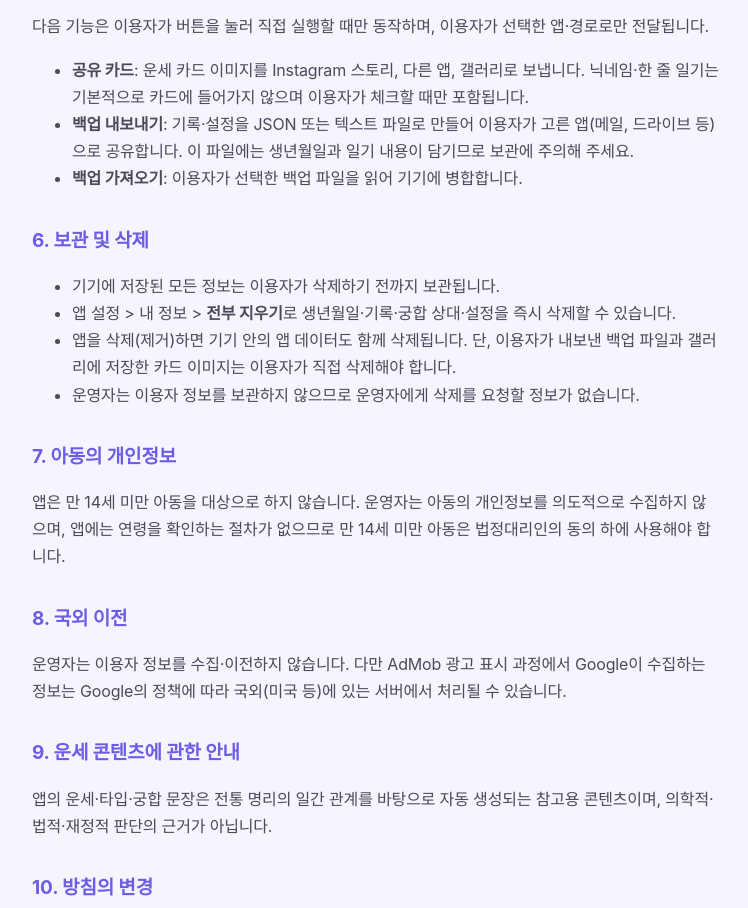
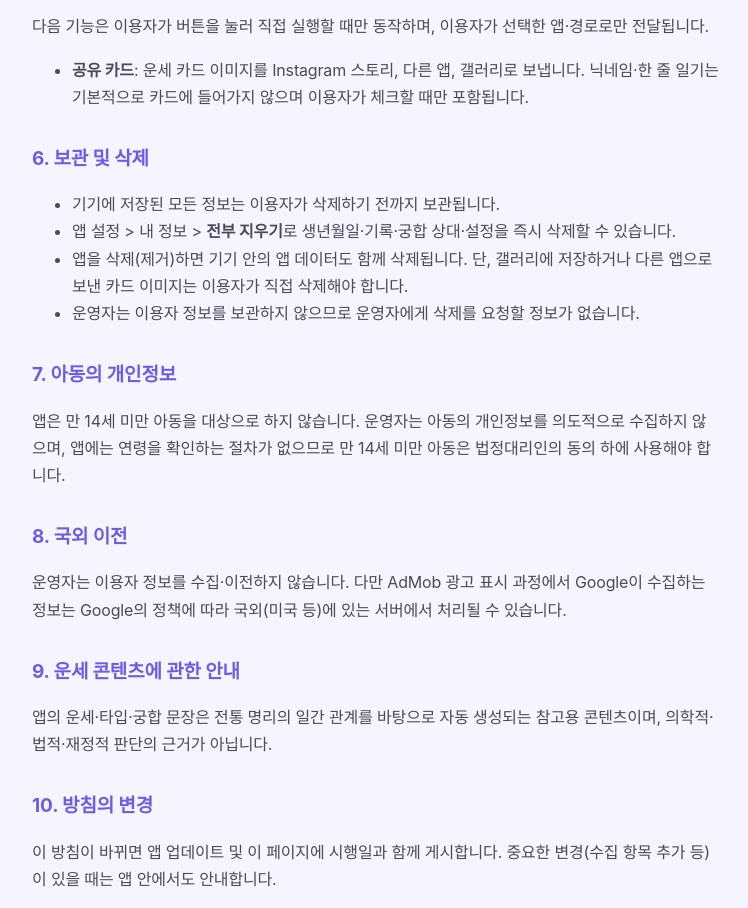
Before and after one commit to valuein02/jjikgi-privacy, a plain HTML site: page index.html in a window 1280 px wide. Shown: the part 2051-2959 px from the top of the page, without its empty margins (264-1012 px from the left). Drawn offline with Linux system fonts and the light colour scheme.

Commit message:
5·6절 백업 항목 삭제 (앱에서 백업 기능 제거)

```diff
--- a/index.html
+++ b/index.html
@@ -85,15 +85,13 @@
   <p>다음 기능은 이용자가 버튼을 눌러 직접 실행할 때만 동작하며, 이용자가 선택한 앱·경로로만 전달됩니다.</p>
   <ul>
     <li><strong>공유 카드</strong>: 운세 카드 이미지를 Instagram 스토리, 다른 앱, 갤러리로 보냅니다. 닉네임·한 줄 일기는 기본적으로 카드에 들어가지 않으며 이용자가 체크할 때만 포함됩니다.</li>
-    <li><strong>백업 내보내기</strong>: 기록·설정을 JSON 또는 텍스트 파일로 만들어 이용자가 고른 앱(메일, 드라이브 등)으로 공유합니다. 이 파일에는 생년월일과 일기 내용이 담기므로 보관에 주의해 주세요.</li>
-    <li><strong>백업 가져오기</strong>: 이용자가 선택한 백업 파일을 읽어 기기에 병합합니다.</li>
   </ul>
 
   <h2>6. 보관 및 삭제</h2>
   <ul>
     <li>기기에 저장된 모든 정보는 이용자가 삭제하기 전까지 보관됩니다.</li>
     <li>앱 설정 &gt; 내 정보 &gt; <strong>전부 지우기</strong>로 생년월일·기록·궁합 상대·설정을 즉시 삭제할 수 있습니다.</li>
-    <li>앱을 삭제(제거)하면 기기 안의 앱 데이터도 함께 삭제됩니다. 단, 이용자가 내보낸 백업 파일과 갤러리에 저장한 카드 이미지는 이용자가 직접 삭제해야 합니다.</li>
+    <li>앱을 삭제(제거)하면 기기 안의 앱 데이터도 함께 삭제됩니다. 단, 갤러리에 저장하거나 다른 앱으로 보낸 카드 이미지는 이용자가 직접 삭제해야 합니다.</li>
     <li>운영자는 이용자 정보를 보관하지 않으므로 운영자에게 삭제를 요청할 정보가 없습니다.</li>
   </ul>
 
```
